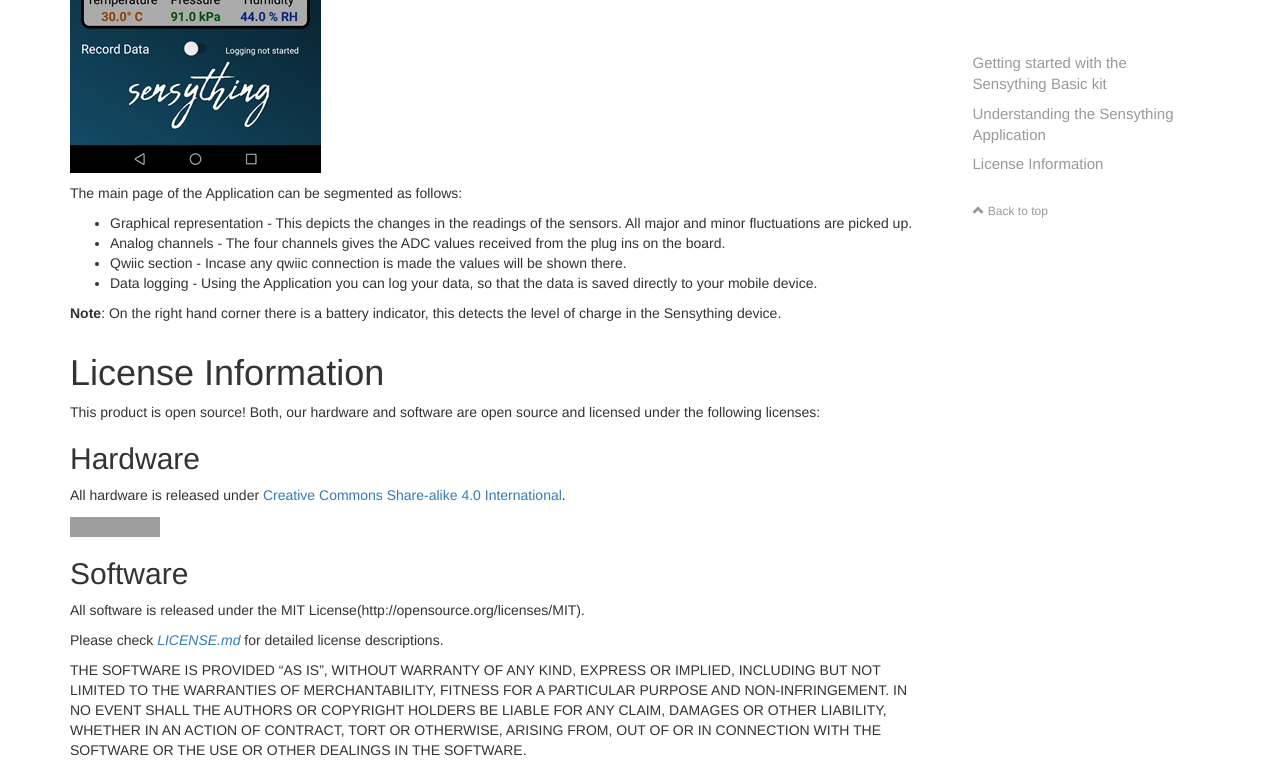
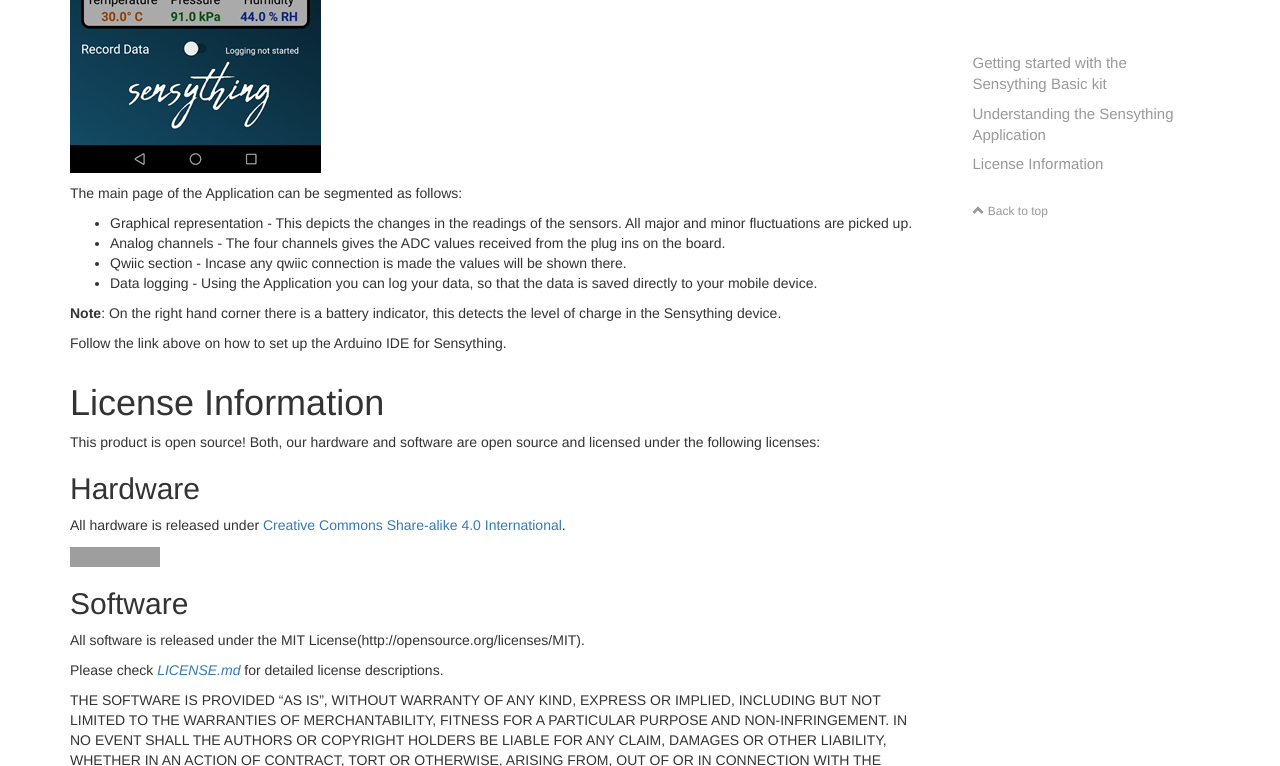
Before and after one commit to Protocentral/protocentral_sensything, a Jekyll site: the page built from docs/index.md, in a window 1280 px wide and 900 px high, scrolled down 4566 px, cut to the strip 0-766 px from the top of the window. Built offline with Jekyll 4.4.1, drawn with Linux system fonts in a browser that asks for light colours; nearby versions of some CDN libraries; comment, search, counter and statistics services are not loaded; our own code applies the rules of GitHub Pages for plain Markdown files; grey boxes are pictures that could not be loaded.

Commit message:
Update index.md

```diff
--- a/docs/index.md
+++ b/docs/index.md
@@ -78,6 +78,8 @@
 
 **Note**: On the right hand corner there is a battery indicator, this detects the level of charge in the Sensything device.
 
+Follow the link above on how to set up the Arduino IDE for Sensything.
+
 
 # License Information
 
```
